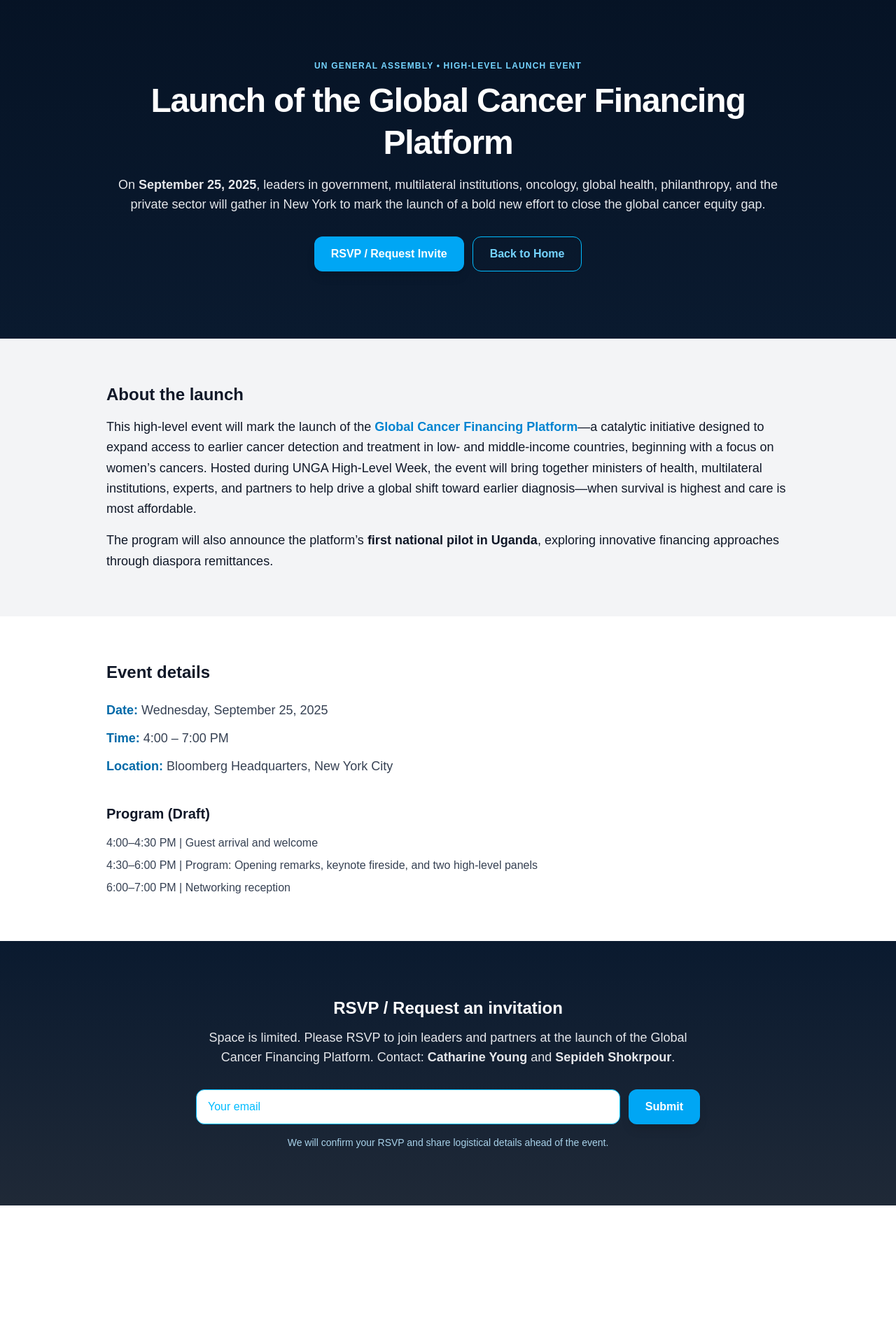
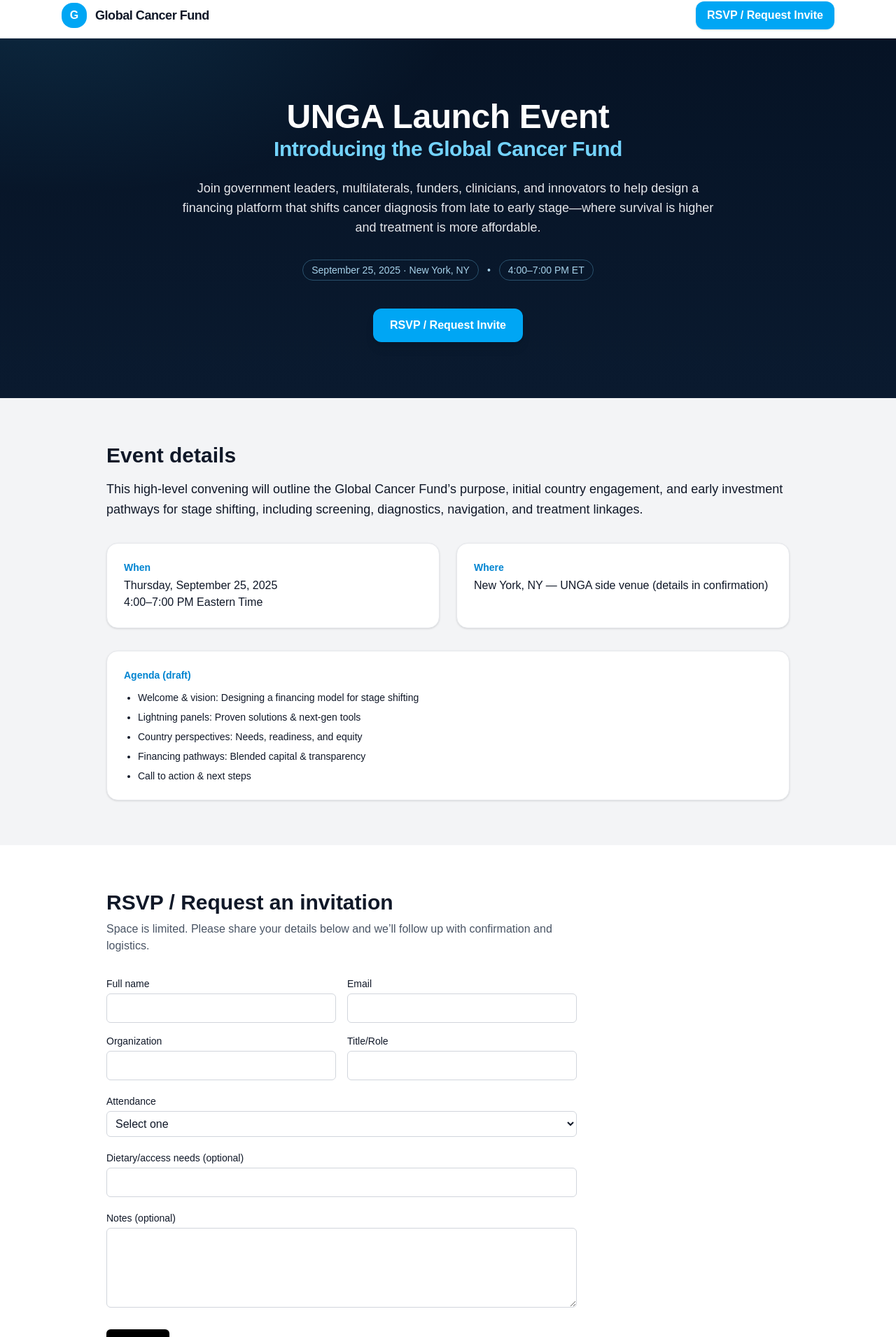
Before and after one commit to catgyoung/gfc-website, a Next.js app: page /unga-event in a window 1280 px wide. Shown: the part 10-1921 px from the top of the page at 70% size. Before the commit the page ends 1733 px from the top, so only its background shows below. Built offline with nearby package versions, Linux system fonts and the light colour scheme.

Commit message:
Deploy: landing page updates

```diff
--- a/pages/unga-event.tsx
+++ b/pages/unga-event.tsx
@@ -1,122 +1,315 @@
 "use client";
-import React from "react";
+import React, { useState } from "react";
 
-export default function UNGAEventPage() {
+/** ─────────────────────────────────────────────────────────────────────
+ *  Replace this with YOUR Formspree endpoint:
+ *  Example: "https://formspree.io/f/abcdwxyz"
+ *  ───────────────────────────────────────────────────────────────────*/
+const FORMSPREE_ENDPOINT = "https://formspree.io/f/xyzpaaqg";
+
+/* ============================ PAGE ============================ */
+
+export default function UngaEventPage() {
   return (
     <main className="min-h-screen bg-gray-50 text-gray-900">
-      {/* Hero */}
-      <section className="relative isolate overflow-hidden text-white">
-        <div className="absolute inset-0 bg-gradient-to-b from-[#061325] to-[#0a1a2f]" />
-        <div className="relative mx-auto max-w-5xl px-6 py-24 text-center">
-          <p className="text-xs font-bold uppercase tracking-widest text-sky-300">
-            UN General Assembly • High-Level Launch Event
-          </p>
-          <h1 className="mt-3 font-extrabold leading-tight tracking-tight text-3xl sm:text-4xl md:text-5xl">
-            Launch of the Global Cancer Financing Platform
-          </h1>
-          <p className="mt-4 text-lg text-gray-200">
-            On <span className="font-semibold">September 25, 2025</span>, leaders in government, multilateral
-            institutions, oncology, global health, philanthropy, and the private sector will gather in New York to mark
-            the launch of a bold new effort to close the global cancer equity gap.
-          </p>
-          <div className="mt-8 flex justify-center gap-3">
+      <GlobalStyles />
+      <PageHeader />
+      <Hero />
+      <EventDetails />
+      <RsvpSection />
+      <PageFooter />
+    </main>
+  );
+}
+
+/* ====================== GLOBAL STYLES (animations & utils) ====================== */
+
+function GlobalStyles() {
+  return (
+    <style>{`
+      @keyframes shimmerShift {
+        0% { background-position: 0% 0%; }
+        50% { background-position: 100% 50%; }
+        100% { background-position: 0% 0%; }
+      }
+      .hero-spotlight {
+        background-image:
+          radial-gradient(1000px 500px at 25% 0%, rgba(56,189,248,0.14), rgba(56,189,248,0) 60%),
+          radial-gradient(600px 300px at 70% 20%, rgba(56,189,248,0.10), rgba(56,189,248,0) 0%);
+        background-size: 140% 140%, 160% 160%;
+        animation: shimmerShift 18s ease-in-out infinite;
+      }
+    `}</style>
+  );
+}
+
+/* ============================== HEADER ============================== */
+
+function PageHeader() {
+  return (
+    <header className="sticky top-0 z-40 w-full backdrop-blur bg-white/90 border-b border-gray-200">
+      <div className="mx-auto flex max-w-6xl items-center justify-between px-6 py-3">
+        <a href="/" className="group inline-flex items-center gap-3">
+          <span className="inline-flex h-9 w-9 items-center justify-center rounded-2xl bg-sky-500 text-white font-bold">
+            G
+          </span>
+          <span className="text-lg font-semibold tracking-tight text-gray-900">Global Cancer Fund</span>
+        </a>
+        <nav className="hidden gap-6 md:flex">
           <a
             href="#rsvp"
-              className="inline-flex items-center justify-center rounded-xl bg-sky-500 px-6 py-3 font-semibold text-white shadow-lg hover:bg-sky-600 transition"
+            className="rounded-xl bg-sky-500 px-4 py-2 font-semibold text-white shadow hover:bg-sky-600 transition"
           >
             RSVP / Request Invite
           </a>
+        </nav>
+      </div>
+    </header>
+  );
+}
+
+/* ================================ HERO ================================ */
+
+function Hero() {
+  return (
+    <section className="relative isolate overflow-hidden text-white">
+      <div className="absolute inset-0 bg-gradient-to-b from-[#061325] to-[#0a1a2f]" />
+      <div className="pointer-events-none absolute inset-0 hero-spotlight" />
+      <div className="absolute inset-x-0 bottom-0 h-24 bg-gradient-to-t from-[#0a1a2f] to-transparent" />
+
+      <div className="relative mx-auto max-w-6xl px-6 py-20 text-center">
+        <h1 className="mt-2 font-extrabold leading-tight tracking-tight">
+          <span className="block text-3xl sm:text-4xl md:text-5xl">UNGA Launch Event</span>
+          <span className="mt-1 block text-xl sm:text-2xl md:text-3xl text-sky-300">
+            Introducing the Global Cancer Fund
+          </span>
+        </h1>
+
+        <p className="mt-6 max-w-3xl mx-auto text-lg text-gray-200">
+          Join government leaders, multilaterals, funders, clinicians, and innovators to help design a financing
+          platform that shifts cancer diagnosis from late to early stage—where survival is higher and treatment is more
+          affordable.
+        </p>
+
+        <div className="mt-8 flex items-center justify-center gap-3 text-sm text-sky-200/90">
+          <span className="inline-flex items-center rounded-full border border-sky-300/30 px-3 py-1">
+            September 25, 2025 · New York, NY
+          </span>
+          <span className="hidden sm:inline">•</span>
+          <span className="inline-flex items-center rounded-full border border-sky-300/30 px-3 py-1">
+            4:00–7:00 PM ET
+          </span>
+        </div>
+
+        <div className="mt-10">
           <a
-              href="/"
-              className="inline-flex items-center justify-center rounded-xl border border-sky-400 px-6 py-3 font-semibold text-sky-300 hover:bg-white/10 transition"
+            href="#rsvp"
+            className="inline-flex items-center rounded-xl bg-sky-500 px-6 py-3 font-semibold text-white shadow-lg hover:bg-sky-600 transition"
           >
-              Back to Home
+            RSVP / Request Invite
           </a>
         </div>
       </div>
     </section>
+  );
+}
 
-      {/* Overview */}
+/* ============================== EVENT DETAILS ============================== */
+
+function EventDetails() {
+  return (
     <section className="bg-gray-100 text-gray-900 py-16">
-        <div className="max-w-5xl mx-auto px-6">
-          <h2 className="text-2xl font-bold">About the launch</h2>
+      <div className="mx-auto max-w-5xl px-6">
+        <h2 className="text-3xl font-bold">Event details</h2>
         <p className="mt-4 text-lg leading-relaxed">
-            This high-level event will mark the launch of the{" "}
-            <span className="font-semibold text-sky-600">Global Cancer Financing Platform</span>—a catalytic initiative
-            designed to expand access to earlier cancer detection and treatment in low- and middle-income countries,
-            beginning with a focus on women’s cancers. Hosted during UNGA High-Level Week, the event will bring together
-            ministers of health, multilateral institutions, experts, and partners to help drive a global shift toward
-            earlier diagnosis—when survival is highest and care is most affordable.
+          This high-level convening will outline the Global Cancer Fund’s purpose, initial country engagement, and
+          early investment pathways for stage shifting, including screening, diagnostics, navigation, and treatment
+          linkages.
         </p>
-          <p className="mt-4 text-lg leading-relaxed">
-            The program will also announce the platform’s{" "}
-            <span className="font-semibold">first national pilot in Uganda</span>, exploring innovative financing
-            approaches through diaspora remittances.
-          </p>
+
+        <div className="mt-8 grid gap-6 sm:grid-cols-2">
+          <div className="rounded-2xl border border-gray-200 bg-white p-6 shadow-sm">
+            <div className="text-sm font-semibold text-sky-600">When</div>
+            <div className="mt-1">Thursday, September 25, 2025</div>
+            <div>4:00–7:00 PM Eastern Time</div>
           </div>
-      </section>
+          <div className="rounded-2xl border border-gray-200 bg-white p-6 shadow-sm">
+            <div className="text-sm font-semibold text-sky-600">Where</div>
+            <div className="mt-1">New York, NY — UNGA side venue (details in confirmation)</div>
+          </div>
+        </div>
 
-      {/* Event Details */}
-      <section className="bg-white text-gray-900 py-16">
-        <div className="max-w-5xl mx-auto px-6">
-          <h2 className="text-2xl font-bold">Event details</h2>
-          <ul className="mt-6 space-y-3 text-lg text-gray-700">
-            <li>
-              <span className="font-semibold text-sky-700">Date:</span> Wednesday, September 25, 2025
-            </li>
-            <li>
-              <span className="font-semibold text-sky-700">Time:</span> 4:00 – 7:00 PM
-            </li>
-            <li>
-              <span className="font-semibold text-sky-700">Location:</span> Bloomberg Headquarters, New York City
-            </li>
-          </ul>
-
-          <div className="mt-10">
-            <h3 className="text-xl font-semibold mb-4">Program (Draft)</h3>
-            <ul className="space-y-2 text-gray-700">
-              <li>4:00–4:30 PM | Guest arrival and welcome</li>
-              <li>4:30–6:00 PM | Program: Opening remarks, keynote fireside, and two high-level panels</li>
-              <li>6:00–7:00 PM | Networking reception</li>
+        <div className="mt-8 rounded-2xl border border-gray-200 bg-white p-6 shadow-sm">
+          <div className="text-sm font-semibold text-sky-600">Agenda (draft)</div>
+          <ul className="mt-3 list-disc pl-5 space-y-2 text-sm">
+            <li>Welcome & vision: Designing a financing model for stage shifting</li>
+            <li>Lightning panels: Proven solutions & next-gen tools</li>
+            <li>Country perspectives: Needs, readiness, and equity</li>
+            <li>Financing pathways: Blended capital & transparency</li>
+            <li>Call to action & next steps</li>
           </ul>
         </div>
       </div>
     </section>
+  );
+}
 
-      {/* RSVP */}
-      <section
-        id="rsvp"
-        className="bg-gradient-to-b from-[#0a1a2f] to-[#1f2937] text-white py-20 text-center"
+/* ================================ RSVP ================================ */
+
+function RsvpSection() {
+  return (
+    <section id="rsvp" className="bg-white text-gray-900 py-16">
+      <div className="mx-auto max-w-5xl px-6">
+        <h2 className="text-3xl font-bold">RSVP / Request an invitation</h2>
+        <p className="mt-2 text-gray-600 max-w-2xl">
+          Space is limited. Please share your details below and we’ll follow up with confirmation and logistics.
+        </p>
+
+        <div className="mt-8">
+          <RsvpForm />
+        </div>
+      </div>
+    </section>
+  );
+}
+
+function RsvpForm() {
+  const [status, setStatus] = useState<"idle" | "loading" | "success" | "error">("idle");
+
+  async function handleSubmit(e: React.FormEvent<HTMLFormElement>) {
+    e.preventDefault();
+    setStatus("loading");
+    const form = e.currentTarget;
+    const data = new FormData(form);
+
+    try {
+      const res = await fetch(FORMSPREE_ENDPOINT, {
+        method: "POST",
+        headers: { Accept: "application/json" },
+        body: data,
+      });
+
+      if (res.ok) {
+        setStatus("success");
+        form.reset();
+      } else {
+        setStatus("error");
+      }
+    } catch {
+      setStatus("error");
+    }
+  }
+
+  return (
+    <form onSubmit={handleSubmit} className="max-w-2xl space-y-5">
+      <input type="hidden" name="source" value="unga_event" />
+      <input type="text" name="_gotcha" className="hidden" aria-hidden="true" tabIndex={-1} autoComplete="off" />
+      <input type="hidden" name="_subject" value="UNGA Launch RSVP" />
+
+      <div className="grid gap-4 sm:grid-cols-2">
+        <div>
+          <label className="block text-sm font-medium">Full name</label>
+          <input
+            name="name"
+            required
+            className="mt-1 w-full rounded-md border border-gray-300 bg-white p-2 focus:border-sky-500 focus:outline-none"
+          />
+        </div>
+        <div>
+          <label className="block text-sm font-medium">Email</label>
+          <input
+            name="email"
+            type="email"
+            required
+            className="mt-1 w-full rounded-md border border-gray-300 bg-white p-2 focus:border-sky-500 focus:outline-none"
+          />
+        </div>
+        <div>
+          <label className="block text-sm font-medium">Organization</label>
+          <input
+            name="organization"
+            className="mt-1 w-full rounded-md border border-gray-300 bg-white p-2 focus:border-sky-500 focus:outline-none"
+          />
+        </div>
+        <div>
+          <label className="block text-sm font-medium">Title/Role</label>
+          <input
+            name="title"
+            className="mt-1 w-full rounded-md border border-gray-300 bg-white p-2 focus:border-sky-500 focus:outline-none"
+          />
+        </div>
+      </div>
+
+      <div>
+        <label className="block text-sm font-medium">Attendance</label>
+        <select
+          name="attendance"
+          required
+          className="mt-1 w-full rounded-md border border-gray-300 bg-white p-2 focus:border-sky-500 focus:outline-none"
         >
-        <div className="max-w-3xl mx-auto px-6">
-          <h2 className="text-2xl font-bold">RSVP / Request an invitation</h2>
-          <p className="mt-3 text-lg text-gray-200">
-            Space is limited. Please RSVP to join leaders and partners at the launch of the Global Cancer Financing
-            Platform. Contact: <span className="font-semibold">Catharine Young</span> and{" "}
-            <span className="font-semibold">Sepideh Shokrpour</span>.
-          </p>
-          <form
-            onSubmit={(e) => e.preventDefault()}
-            className="mt-8 flex flex-col gap-3 sm:flex-row justify-center"
-          >
+          <option value="">Select one</option>
+          <option>Yes, I plan to attend in person</option>
+          <option>Interested—please keep me posted</option>
+          <option>Cannot attend—please share materials</option>
+        </select>
+      </div>
+
+      <div>
+        <label className="block text-sm font-medium">Dietary/access needs (optional)</label>
         <input
-              type="email"
-              placeholder="Your email"
-              required
-              className="w-full sm:w-auto flex-1 rounded-xl border border-sky-400 bg-white px-4 py-3 text-gray-900 placeholder-sky-400 focus:border-sky-500"
+          name="needs"
+          className="mt-1 w-full rounded-md border border-gray-300 bg-white p-2 focus:border-sky-500 focus:outline-none"
         />
+      </div>
+
+      <div>
+        <label className="block text-sm font-medium">Notes (optional)</label>
+        <textarea
+          name="notes"
+          rows={4}
+          className="mt-1 w-full rounded-md border border-gray-300 bg-white p-2 focus:border-sky-500 focus:outline-none"
+        />
+      </div>
+
+      <div className="pt-1">
         <button
           type="submit"
-              className="rounded-xl bg-sky-500 px-6 py-3 font-semibold text-white shadow-lg hover:bg-sky-600 transition"
+          disabled={status === "loading"}
+          className="rounded-md bg-black px-5 py-2 text-white font-medium shadow hover:bg-gray-900 transition"
         >
-              Submit
+          {status === "loading" ? "Submitting…" : "Submit"}
         </button>
+      </div>
+
+      {status === "success" && (
+        <p className="text-green-700" role="status" aria-live="polite">
+          Thanks—your RSVP was received. We’ll follow up with details.
+        </p>
+      )}
+      {status === "error" && (
+        <p className="text-red-700" role="status" aria-live="polite">
+          Something went wrong. Please try again or email us directly.
+        </p>
+      )}
     </form>
-          <p className="mt-4 text-sm text-sky-200/90">
-            We will confirm your RSVP and share logistical details ahead of the event.
+  );
+}
+
+/* ================================ FOOTER ================================ */
+
+function PageFooter() {
+  const year = new Date().getFullYear();
+  return (
+    <footer className="bg-gray-100 border-t border-gray-200">
+      <div className="mx-auto max-w-6xl px-6 py-10 flex flex-col sm:flex-row items-center justify-between gap-4">
+        <div className="flex items-center gap-3">
+          <span className="inline-flex h-8 w-8 items-center justify-center rounded-2xl bg-sky-500 text-white font-bold">G</span>
+          <span className="text-sm font-semibold text-gray-900">Global Cancer Fund</span>
+        </div>
+        <p className="text-sm text-gray-600">
+          © {year} Global Cancer Fund. UNGA side event.
         </p>
       </div>
-      </section>
-    </main>
+    </footer>
   );
 }
```
Lines whose indentation alone changed are shown as unchanged.
